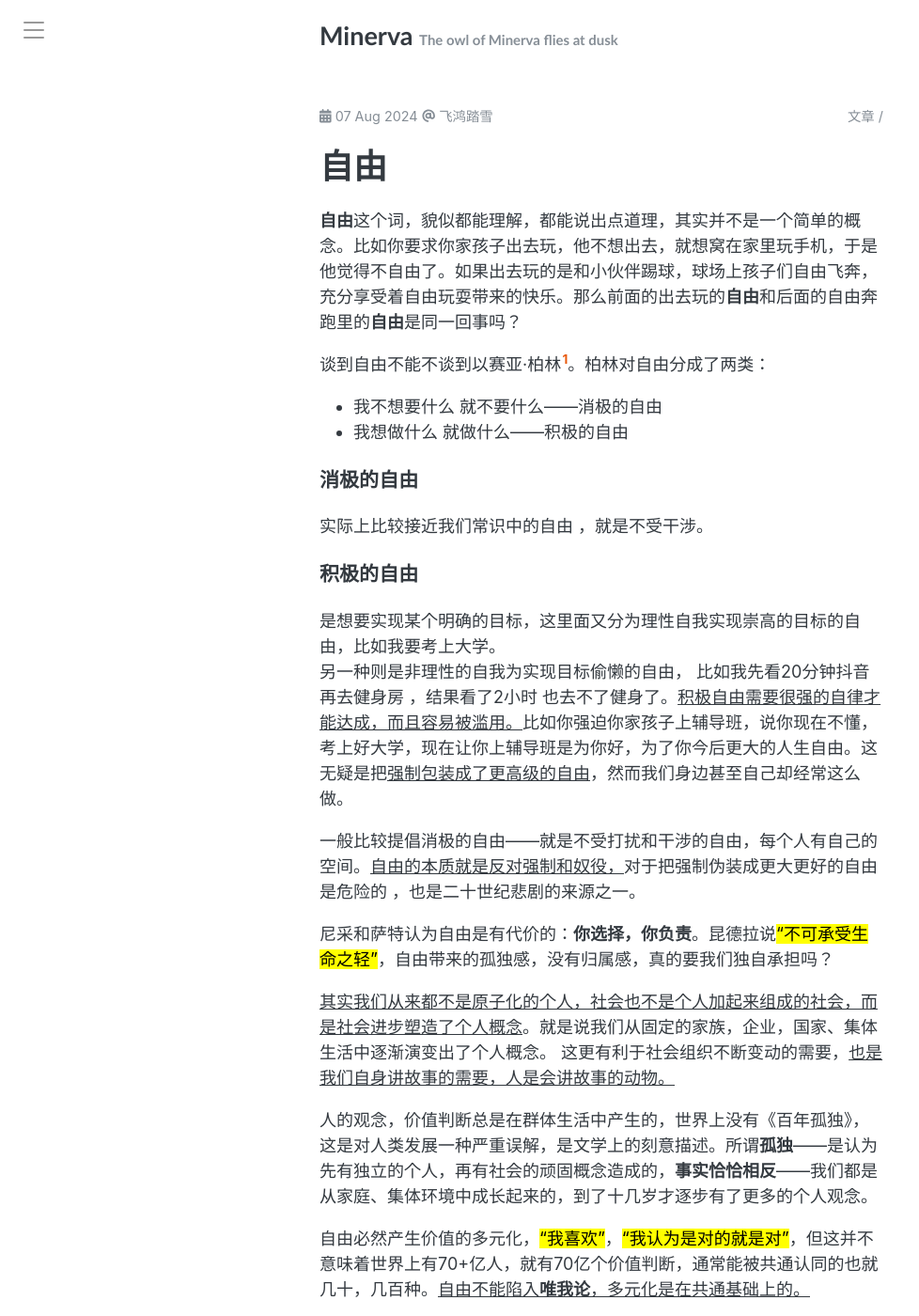
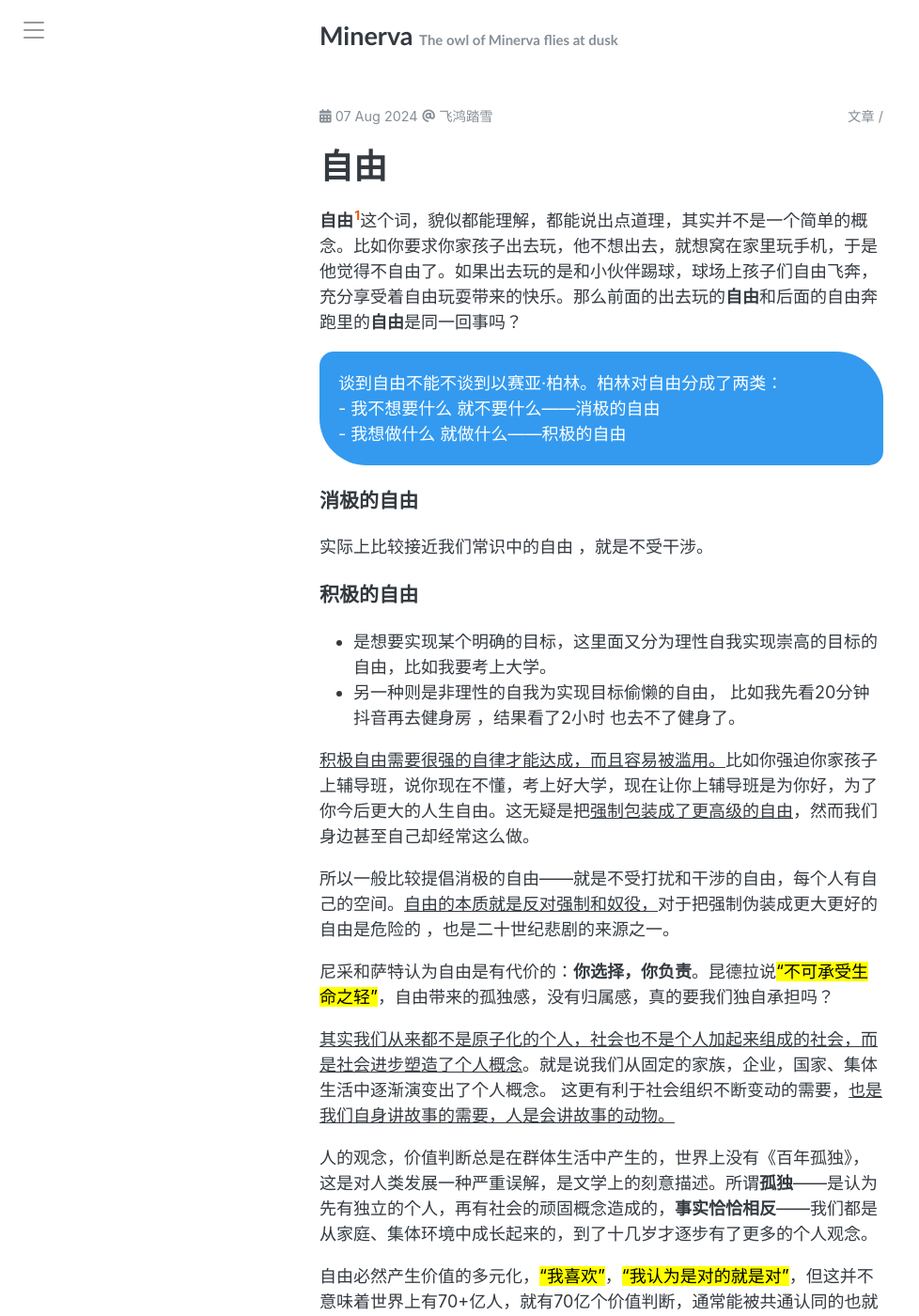
Before and after one commit to symphonyh/symphonyh.github.io, a Jekyll site: the page built from _posts/2024-08-07-zy.md, in a window 1280 px wide and 1400 px high. Shown: the whole window at 94% size, without its empty margins (0-978 px from the left). Built offline with Jekyll 4.4.1, drawn with Linux system fonts in a browser that asks for light colours; comment, search, counter and statistics services are not loaded; part of the change alters nothing that is shown.

Commit message:
Update 2024-08-07-zy.md

```diff
--- a/_posts/2024-08-07-zy.md
+++ b/_posts/2024-08-07-zy.md
@@ -7,19 +7,28 @@ tags: [哲学]
 comments: true
 ---
 
-**自由**这个词，貌似都能理解，都能说出点道理，其实并不是一个简单的概念。比如你要求你家孩子出去玩，他不想出去，就想窝在家里玩手机，于是他觉得不自由了。如果出去玩的是和小伙伴踢球，球场上孩子们自由飞奔，充分享受着自由玩耍带来的快乐。那么前面的出去玩的**自由**和后面的自由奔跑里的**自由**是同一回事吗？
+**自由**[^fn1]这个词，貌似都能理解，都能说出点道理，其实并不是一个简单的概念。比如你要求你家孩子出去玩，他不想出去，就想窝在家里玩手机，于是他觉得不自由了。如果出去玩的是和小伙伴踢球，球场上孩子们自由飞奔，充分享受着自由玩耍带来的快乐。那么前面的出去玩的**自由**和后面的自由奔跑里的**自由**是同一回事吗？
 
-谈到自由不能不谈到以赛亚·柏林[^fn1]。柏林对自由分成了两类：
-- 我不想要什么 就不要什么——消极的自由
-- 我想做什么 就做什么——积极的自由
+<p style="
+    color:white;
+    border-radius: 15px 50px;
+    background: var(--oc-blue-5);
+    padding: 20px;
+
+">
+谈到自由不能不谈到以赛亚·柏林。柏林对自由分成了两类：<br>
+- 我不想要什么 就不要什么——消极的自由 <br>
+- 我想做什么 就做什么——积极的自由 </p>
 
 ### 消极的自由
 实际上比较接近我们常识中的自由 ，就是不受干涉。
 ### 积极的自由
-是想要实现某个明确的目标，这里面又分为理性自我实现崇高的目标的自由，比如我要考上大学。
-另一种则是非理性的自我为实现目标偷懒的自由， 比如我先看20分钟抖音再去健身房 ，结果看了2小时 也去不了健身了。<ins>积极自由需要很强的自律才能达成，而且容易被滥用。</ins>比如你强迫你家孩子上辅导班，说你现在不懂，考上好大学，现在让你上辅导班是为你好，为了你今后更大的人生自由。这无疑是把<ins>强制包装成了更高级的自由</ins>，然而我们身边甚至自己却经常这么做。
+- 是想要实现某个明确的目标，这里面又分为理性自我实现崇高的目标的自由，比如我要考上大学。
+- 另一种则是非理性的自我为实现目标偷懒的自由， 比如我先看20分钟抖音再去健身房 ，结果看了2小时 也去不了健身了。
 
-一般比较提倡消极的自由——就是不受打扰和干涉的自由，每个人有自己的空间。<ins>自由的本质就是反对强制和奴役，</ins>对于把强制伪装成更大更好的自由是危险的 ，也是二十世纪悲剧的来源之一。
+<ins>积极自由需要很强的自律才能达成，而且容易被滥用。</ins>比如你强迫你家孩子上辅导班，说你现在不懂，考上好大学，现在让你上辅导班是为你好，为了你今后更大的人生自由。这无疑是把<ins>强制包装成了更高级的自由</ins>，然而我们身边甚至自己却经常这么做。
+
+所以一般比较提倡消极的自由——就是不受打扰和干涉的自由，每个人有自己的空间。<ins>自由的本质就是反对强制和奴役，</ins>对于把强制伪装成更大更好的自由是危险的 ，也是二十世纪悲剧的来源之一。
 
 尼采和萨特认为自由是有代价的：**你选择，你负责**。昆德拉说<mark>“不可承受生命之轻”</mark>，自由带来的孤独感，没有归属感，真的要我们独自承担吗？
 
```
